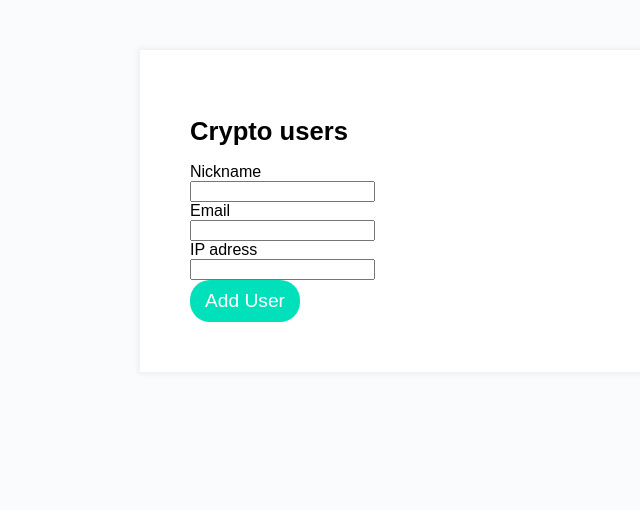
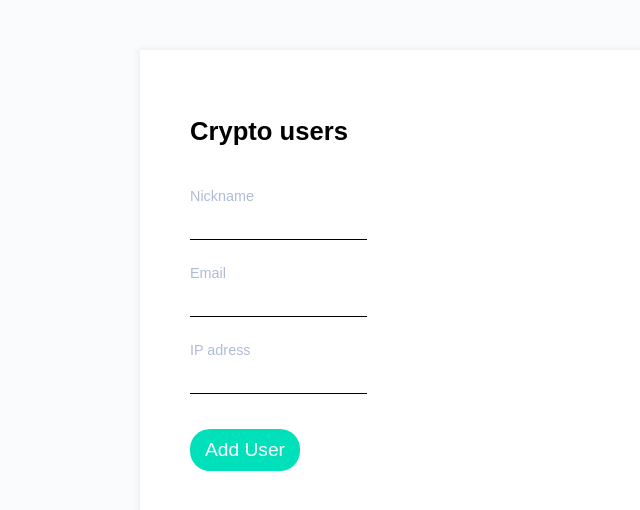
Before and after one commit to mstosio/crypto-users, a React app: page / in a window 1280 px wide. Shown: the top 510 px of the page, without its empty margins (0-640 px from the left). Built offline with nearby package versions, Linux system fonts and the light colour scheme.

Commit message:
added basic styles for Data Inputs

```diff
--- a/src/components/Data/Data.js
+++ b/src/components/Data/Data.js
@@ -1,6 +1,6 @@
 import React from 'react';
 import PropTypes from 'prop-types';
-import { Form, Button } from '../../layout/index';
+import { Form, Button, Input, Label, Error } from '../../layout/index';
 
 const Data = ({
   onSubmit,
@@ -11,17 +11,17 @@ const Data = ({
   isEnabled,
 }) => (
   <Form onSubmit={onSubmit} autoComplete="off" noValidate>
-    <label htmlFor="nickname">Nickname</label>
-    <input type="text" id="nickname" name="nickname" onChange={onChange} />
-    {nickNameError}
+    <Label htmlFor="nickname">Nickname</Label>
+    <Input type="text" id="nickname" name="nickname" onChange={onChange} />
+    <Error>{nickNameError}</Error>
 
-    <label htmlFor="email">Email</label>
-    <input type="email" id="email" name="email" onChange={onChange} />
-    {emailError}
+    <Label htmlFor="email">Email</Label>
+    <Input type="email" id="email" name="email" onChange={onChange} />
+    <Error>{emailError}</Error>
 
-    <label htmlFor="ipadress">IP adress</label>
-    <input type="text" id="ipadress" name="ipadress" onChange={onChange} />
-    {ipAdressError}
+    <Label htmlFor="ipadress">IP adress</Label>
+    <Input type="text" id="ipadress" name="ipadress" onChange={onChange} />
+    <Error>{ipAdressError}</Error>
 
     <Button type="submit" disabled={!isEnabled}>
       Add User
--- a/src/components/Main.js
+++ b/src/components/Main.js
@@ -1,6 +1,8 @@
 /* eslint-disable react/no-unused-state */
 /* eslint-disable no-cond-assign */
 import React from 'react';
+import styled, { ThemeProvider } from 'styled-components';
+import { theme } from '../layout/utils/theme';
 import Data from './Data/Data';
 import Users from './Users/Users';
 import { validateEmail, validateIPaddress } from '../libs/Helpers';
@@ -137,7 +139,7 @@ class Main extends React.Component {
     } = this.state;
 
     return (
-      <>
+      <ThemeProvider theme={theme}>
         <CryptoApp>
           <H1>Crypto users</H1>
           <Data
@@ -155,7 +157,7 @@ class Main extends React.Component {
             deleteUsers={this.deleteUsers}
           />
         </CryptoApp>
-      </>
+      </ThemeProvider>
     );
   }
 }
--- a/src/components/Users/User/User.js
+++ b/src/components/Users/User/User.js
@@ -1,5 +1,6 @@
 import React from 'react';
 import PropTypes from 'prop-types';
+import { Input } from '../../../layout/index';
 
 const User = ({ nickname, email, ipadress, removeItem }) => (
   <div>
--- a/src/layout/Buttons/StyledButtons.js
+++ b/src/layout/Buttons/StyledButtons.js
@@ -1,10 +1,12 @@
 import styled from 'styled-components';
 
 export const Button = styled.button`
-  background-color: #00e1bb;
-  color: #ffffff;
+  margin-top: 35px;
+  background-color: ${({ theme }) => theme.colors.maingreen};
+  color: ${({ theme }) => theme.colors.white};
   border: none;
   border-radius: 20px;
   font-size: 1.2rem;
   padding: 10px 15px;
+  cursor: pointer;
 `;
--- a/src/layout/Data/StyledData.js
+++ b/src/layout/Data/StyledData.js
@@ -10,3 +10,7 @@ export const Form = styled.form`
   flex-direction: column;
   align-items: flex-start;
 `;
+
+export const Error = styled.div`
+  color: red;
+`;
--- /dev/null
+++ b/src/layout/Inputs/StyledInputs.js
@@ -0,0 +1,15 @@
+import styled from 'styled-components';
+
+export const Input = styled.input`
+  padding: 15px 0 5px 0;
+  border: 0;
+  outline: 0;
+  background: transparent;
+  border-bottom: 1px solid black;
+`;
+
+export const Label = styled.label`
+  margin-top: 25px;
+  color: ${({ theme }) => theme.colors.lightgray};
+  font-size: 0.9rem;
+`;
--- a/src/layout/Main/StyledMain.js
+++ b/src/layout/Main/StyledMain.js
@@ -6,6 +6,6 @@ export const CryptoApp = styled.div`
   flex-direction: column;
   padding: 50px;
   background-color: #ffffff;
-  box-shadow: 0 0 5px 2px rgba(0, 0, 0, 0.05);
+  box-shadow: ${({ theme }) => theme.shadows.lightshadow};
   width: 1000px;
 `;
--- a/src/layout/index.js
+++ b/src/layout/index.js
@@ -1,4 +1,5 @@
 export { H1 } from './Base/Typography';
 export { Button } from './Buttons/StyledButtons';
-export { Form } from './Data/StyledData';
+export { Form, Error } from './Data/StyledData';
+export { Input, Label } from './Inputs/StyledInputs';
 export { CryptoApp } from './Main/StyledMain';
--- /dev/null
+++ b/src/layout/utils/theme.js
@@ -0,0 +1,11 @@
+export const theme = {
+  colors: {
+    maingreen: '#00e1bb',
+    white: '#ffffff',
+    black: '#000000',
+    lightgray: '#afbcd6',
+  },
+  shadows: {
+    lightshadow: '0 0 5px 2px rgba(0, 0, 0, 0.05)',
+  },
+};
```
